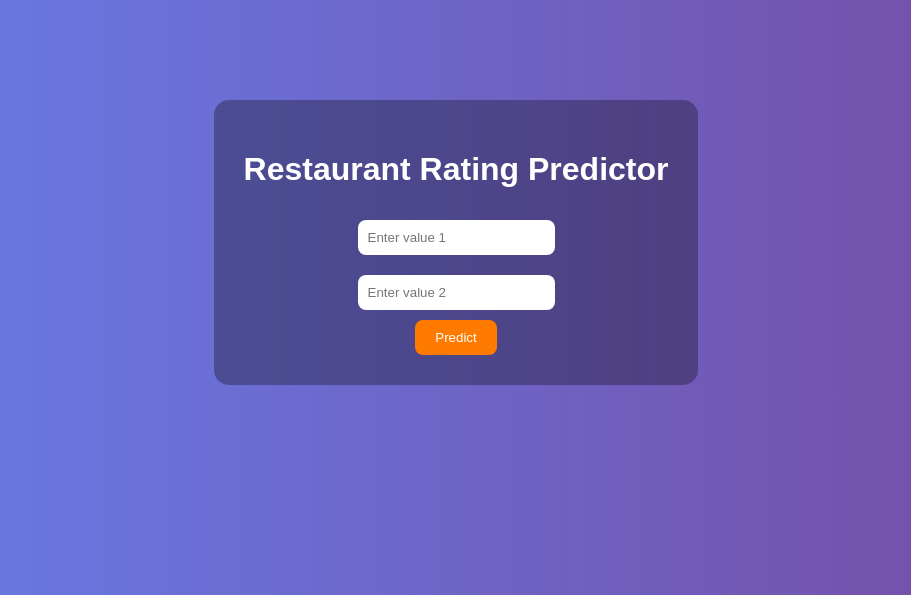
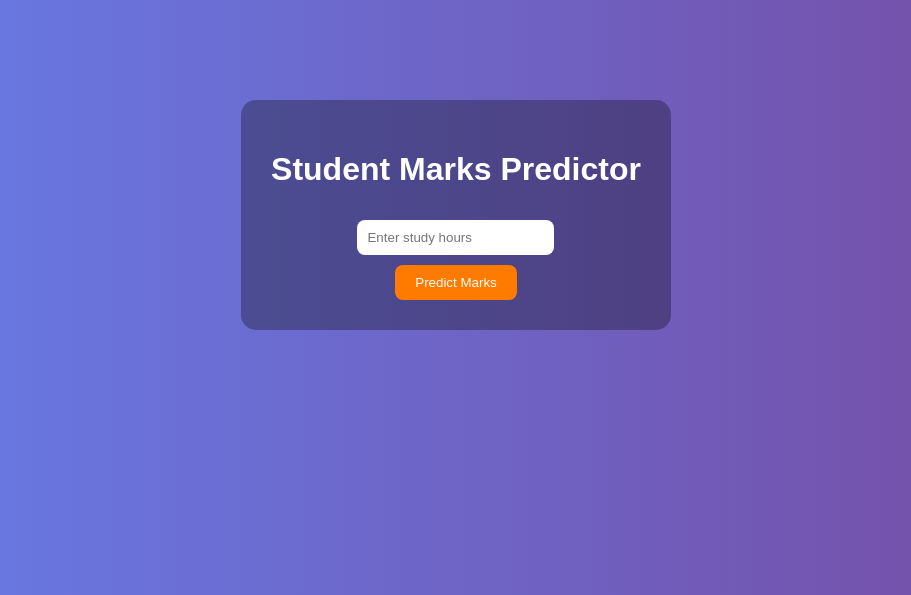
Before and after one commit to informalgrid/predictor, a Flask app: page / in a window 1280 px wide. Shown: the top 595 px of the page, without its empty margins (184-1095 px from the left). Run offline with Flask 3, Linux system fonts and the light colour scheme; parts of the project's set-up code (start-up, migrations or seed data) failed here and were passed over.

Commit message:
fixed UI for marks predictor

```diff
--- a/templates/index.html
+++ b/templates/index.html
@@ -1,7 +1,7 @@
 <!DOCTYPE html>
 <html>
 <head>
-    <title>Restaurant Predictor</title>
+    <title>Marks Predictor</title>
     <style>
         body {
             font-family: Arial, sans-serif;
@@ -43,16 +43,15 @@
 <body>
 
     <div class="container">
-        <h1>Restaurant Rating Predictor</h1>
+        <h1>Student Marks Predictor</h1>
 
         <form method="POST">
-            <input type="text" name="feature1" placeholder="Enter value 1" required><br>
-            <input type="text" name="feature2" placeholder="Enter value 2" required><br>
-            <button type="submit">Predict</button>
+            <input type="number" step="any" name="hours" placeholder="Enter study hours" required><br>
+            <button type="submit">Predict Marks</button>
         </form>
 
         {% if prediction %}
-            <h2>Prediction: {{ prediction }}</h2>
+            <h2>Predicted Marks: {{ prediction }}</h2>
         {% endif %}
     </div>
 
```
